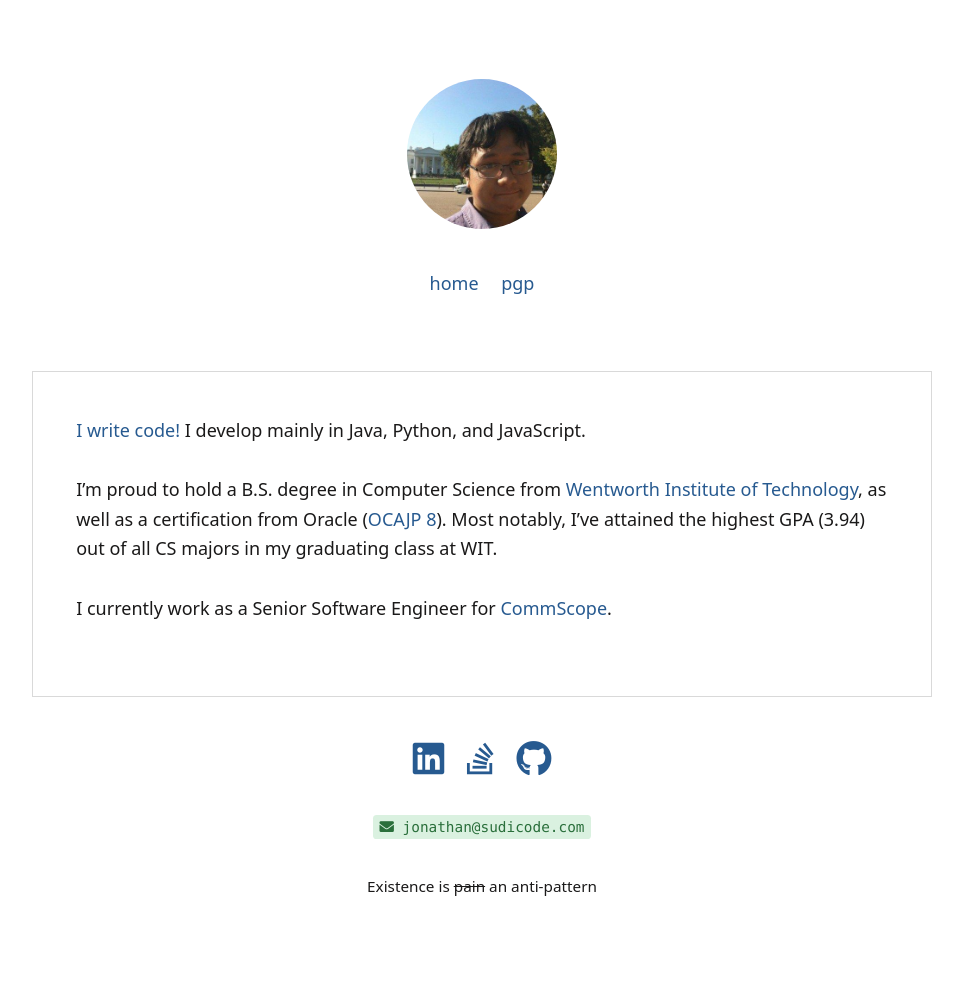
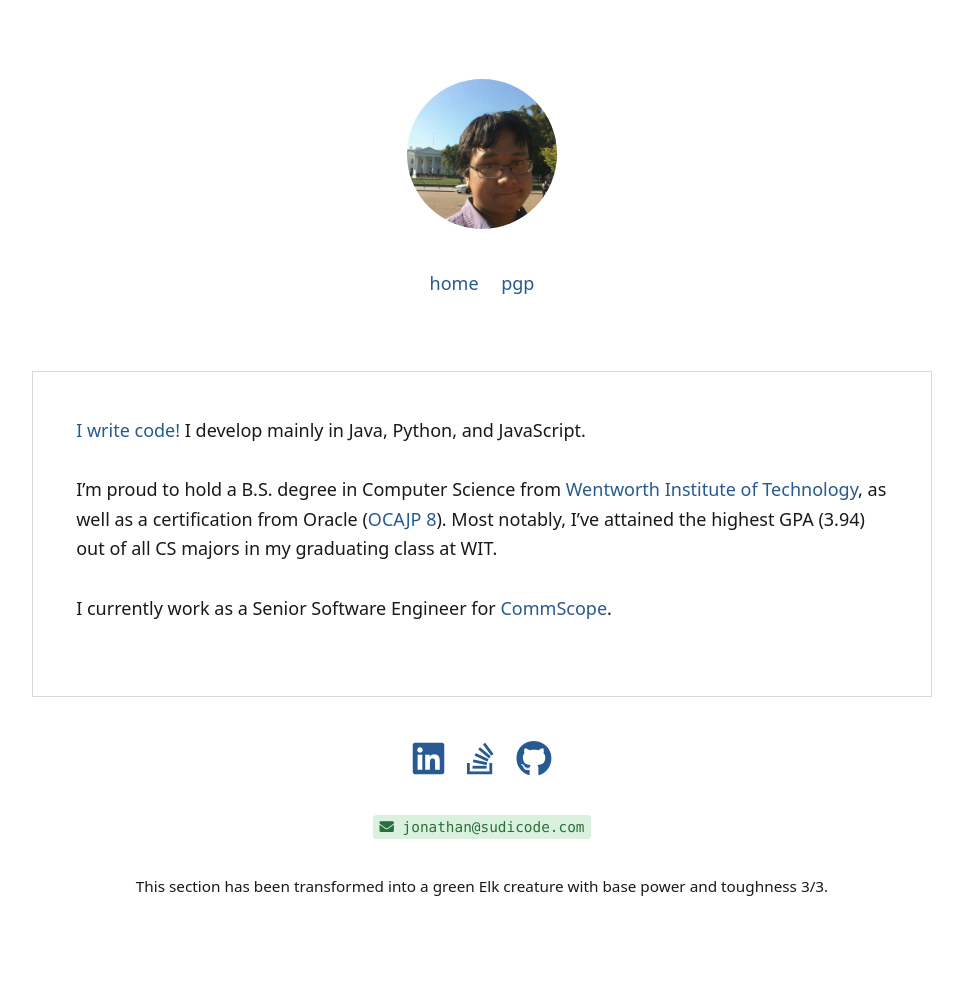
Before and after one commit to jsudiaman/jsudiaman.github.io, a Jekyll site: the page built from index.md, in a window 1280 px wide. Shown: the whole page, without its empty margins (158-1121 px from the left). Built offline with Jekyll 4.4.1, drawn with Linux system fonts in a browser that asks for light colours.

Commit message:
Update footer.

```diff
--- a/_config.yml
+++ b/_config.yml
@@ -1 +1 @@
-footer: Existence is <s>pain</s> an anti-pattern
+footer: This section has been transformed into a green Elk creature with base power and toughness 3/3.
```
